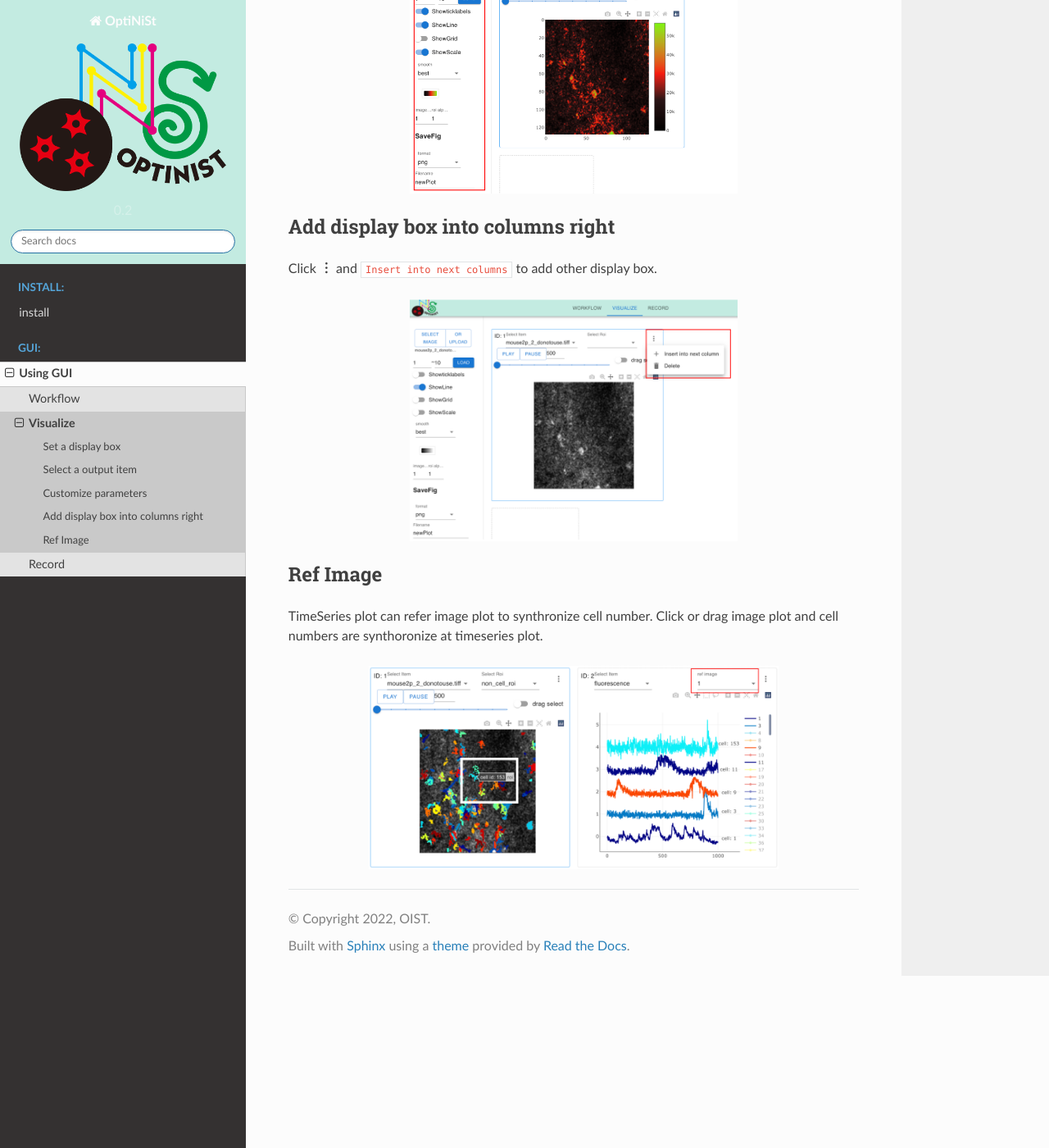
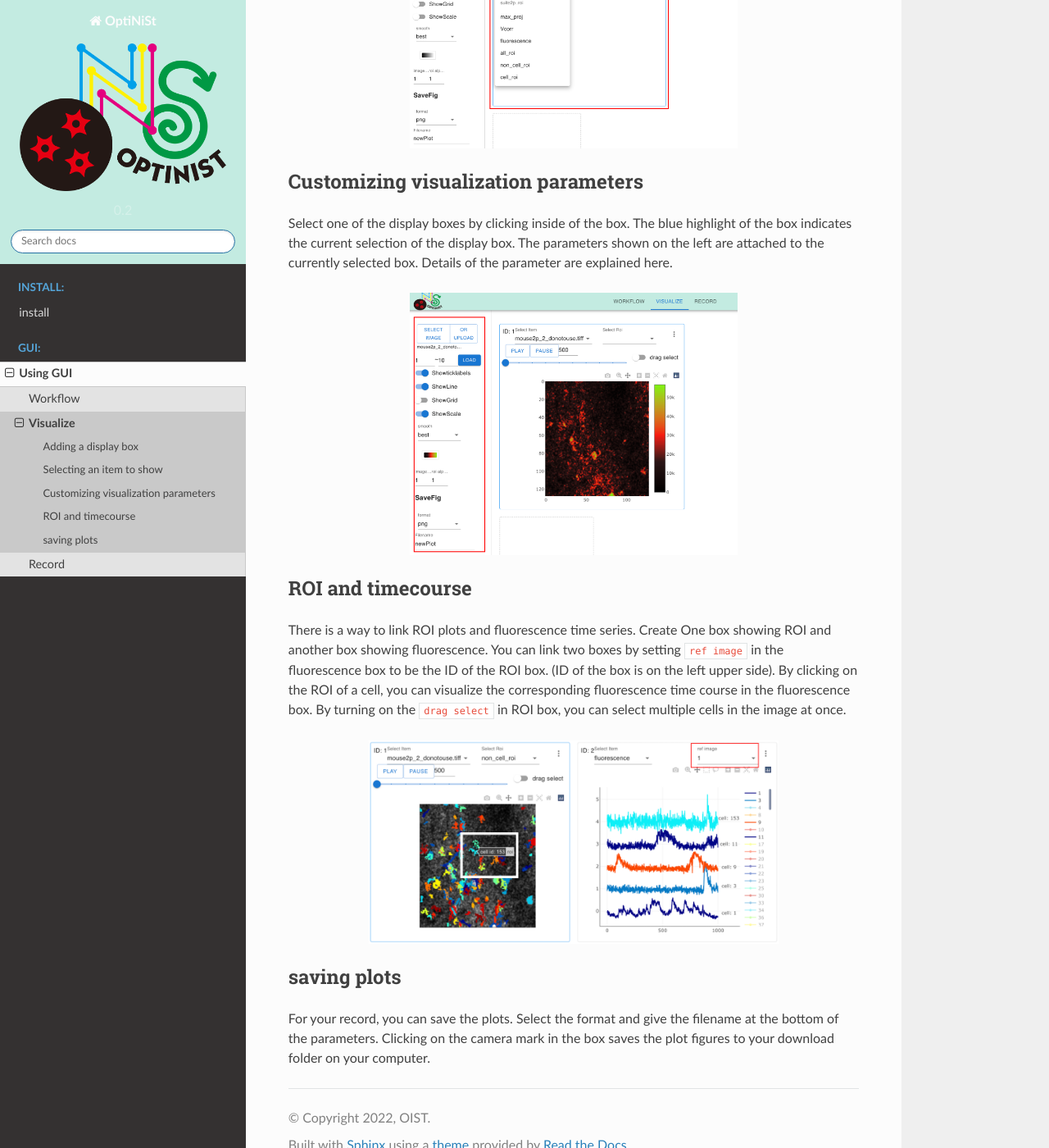
Before and after one commit to oist/optinist, a Sphinx documentation site: the page built from docs/gui/visualize.md, in a window 1280 px wide and 1400 px high, scrolled down 1491 px. Shown: the whole window at 82% size. Built offline with Sphinx 7.4.7 and the Read the Docs theme 2.0.0, drawn with Linux system fonts in a browser that asks for light colours; some of the changed text lies outside the part shown.

Commit message:
Update visualize.md

```diff
--- a/docs/gui/visualize.md
+++ b/docs/gui/visualize.md
@@ -2,7 +2,7 @@
 =================
 
 
-OptiNiSt also visualizes neural data analysis results by plotly. It supports image, roi, timeseries, heatmap and so on.
+OptiNiSt visualizes the analysis results by plotly.
 <br>
 <p align="center">
 <img width="400px" src="../_static/visualize/whole.png" alt="Whole" />
@@ -10,35 +10,45 @@
 
 
 
-### Set a display box
-First, click "+" button and set a display box.
+### Adding a display box
+Click the "+" button to create a display box.
+To add another display box below, click the "+" button shown below.
+
 <p align="center">
 <img width="400px" src="../_static/visualize/components/set_display_box.png" alt="SetDisplayBox" />
 </p>
 
+To add another display box to the right, click **︙** at the upper right side of the box and show the pulldown. Then, click `Insert into next columns`.
 
-### Select a output item
-After execute workflow, please select a output to see the item.
+<p align="center">
+<img width="400px" src="../_static/visualize/components/add_column.png" alt="AddColumn" />
+</p>
+
+
+### Selecting an item to show
+Pull down of the `Select Item` shows the available item to show. Select one of these items.
+
 <p align="center">
 <img width="400px" src="../_static/visualize/components/select_output_item.png" alt="SelectOutputItem" />
 </p>
 
-### Customize parameters
-Customize parameters, color gradient, xy-axis, transparent of plot.
+
+### Customizing visualization parameters
+Select one of the display boxes by clicking inside of the box. The blue highlight of the box indicates the current selection of the display box. The parameters shown on the left are attached to the currently selected box. Details of the parameter are explained here.
+
+
 <p align="center">
 <img width="400px" src="../_static/visualize/components/customize_param.png" alt="CustomizeParam" />
 </p>
 
 
-### Add display box into columns right
-Click **︙** and `Insert into next columns` to add other display box.
-<p align="center">
-<img width="400px" src="../_static/visualize/components/add_column.png" alt="AddColumn" />
-</p>
+## ROI and timecourse
+There is a way to link ROI plots and fluorescence time series.
+Create One box showing ROI and another box showing fluorescence. You can link two boxes by setting `ref image` in the fluorescence box to be the ID of the ROI box. (ID of the box is on the left upper side). By clicking on the ROI of a cell, you can visualize the corresponding fluorescence time course in the fluorescence box. By turning on the `drag select` in ROI box, you can select multiple cells in the image at once.
 
-
-## Ref Image
-TimeSeries plot can refer image plot to synthronize cell number. Click or drag image plot and cell numbers are synthoronize at timeseries plot.
 <p align="center">
 <img width="500px" src="../_static/visualize/components/ref_image.png" alt="RefImage" />
 </p>
+
+## saving plots
+For your record, you can save the plots. Select the format and give the filename at the bottom of the parameters. Clicking on the camera mark in the box saves the plot figures to your download folder on your computer.
```
